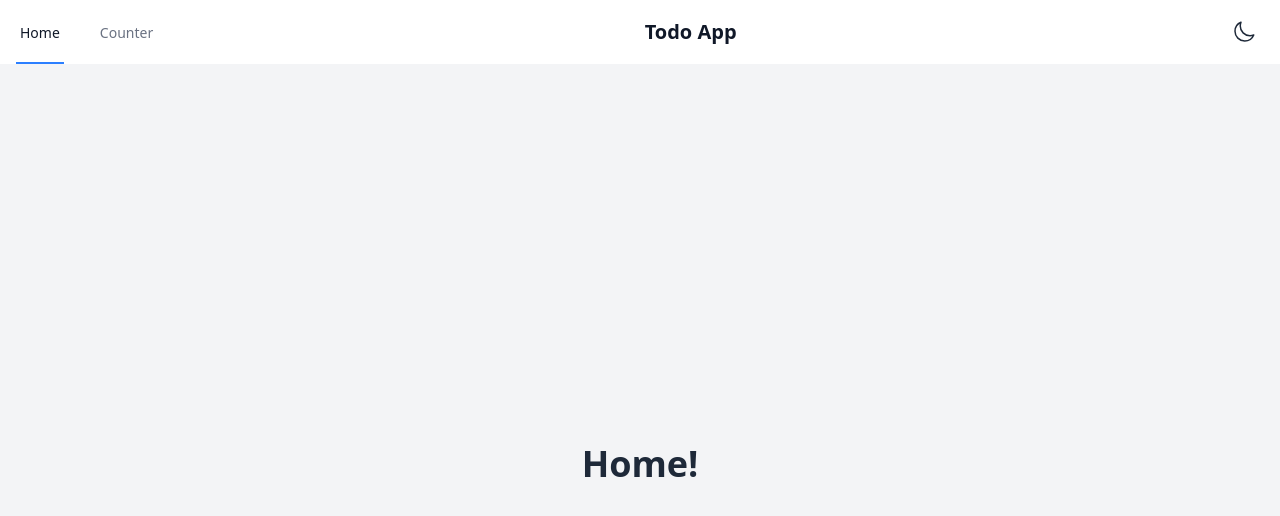
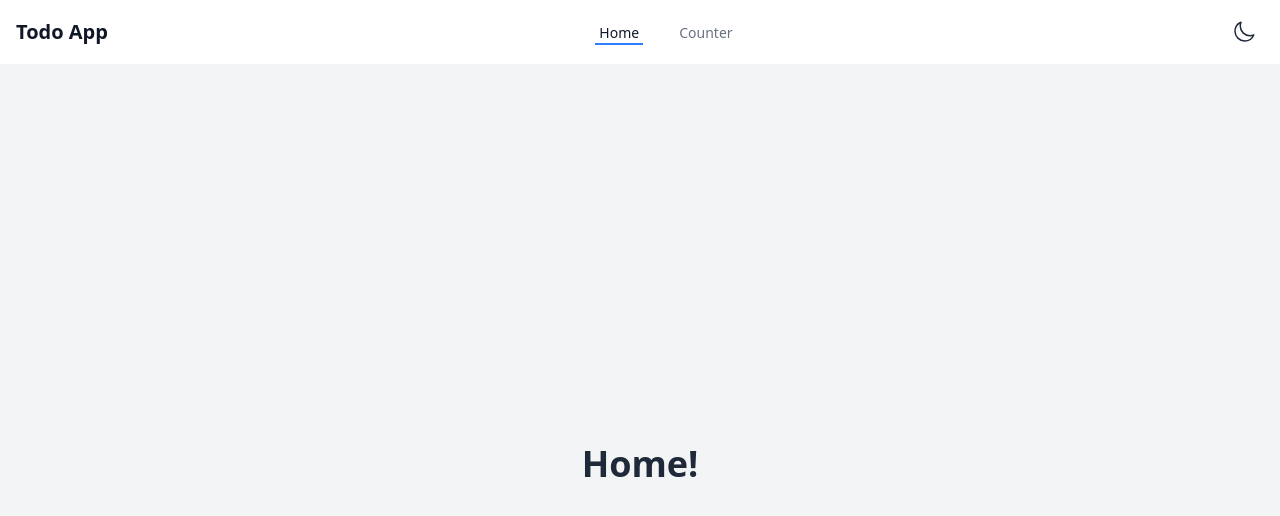
Before and after one commit to euss99/todo-app-fe, a Next.js app: page / in a window 1280 px wide. Shown: the top 516 px of the page. Built offline with nearby package versions, Linux system fonts and the light colour scheme.

Commit message:
feat: add global styles and update layout for theme support
- Create index.css for Tailwind CSS integration and theme management
- Update layout.tsx to import new index.css for styling
- Refactor Navbar component for improved layout and responsiveness

```diff
--- a/src/app/layout.tsx
+++ b/src/app/layout.tsx
@@ -1,4 +1,4 @@
-import "./globals.css";
+import "./index.css";
 
 import { Geist, Geist_Mono } from "next/font/google";
 import type { ReactNode } from "react"
--- a/src/components/Navbar.tsx
+++ b/src/components/Navbar.tsx
@@ -44,17 +44,19 @@ export default function Navbar() {
     <nav className="bg-white dark:bg-gray-900 shadow-md transition-colors duration-200">
       <div className="max-w-7xl mx-auto px-4">
         <div className="flex justify-between h-16">
-          <div className="flex items-center justify-center md:hidden">
+          <div className="flex items-center space-x-4">
             <button
               onClick={() => setIsMenuOpen(!isMenuOpen)}
-              className="p-2 rounded-lg hover:bg-gray-100 dark:hover:bg-gray-800 transition-colors duration-200"
+              className="p-2 rounded-lg hover:bg-gray-100 dark:hover:bg-gray-800 transition-colors duration-200 md:hidden"
               aria-label="Toggle menu"
             >
               {menuIcon}
             </button>
+            <h1 className="text-xl font-bold text-gray-900 dark:text-white">Todo App</h1>
           </div>
 
-          <div className="hidden md:flex space-x-8">
+          <div className="hidden md:flex items-center justify-center flex-1">
+            <div className="flex space-x-8">
               <Link href={RouteName.HOME} className={getLinkClasses(RouteName.HOME)}>
                 Home
               </Link>
@@ -62,9 +64,6 @@ export default function Navbar() {
                 Counter
               </Link>
             </div>
-
-          <div className="flex-1 flex items-center justify-center">
-            <h1 className="text-xl font-bold text-gray-900 dark:text-white">Todo App</h1>
           </div>
 
           <div className="flex items-center">
```
Also changed, not shown: src/app/index.css (renamed from src/app/globals.css). Lines whose indentation alone changed are shown as unchanged.
